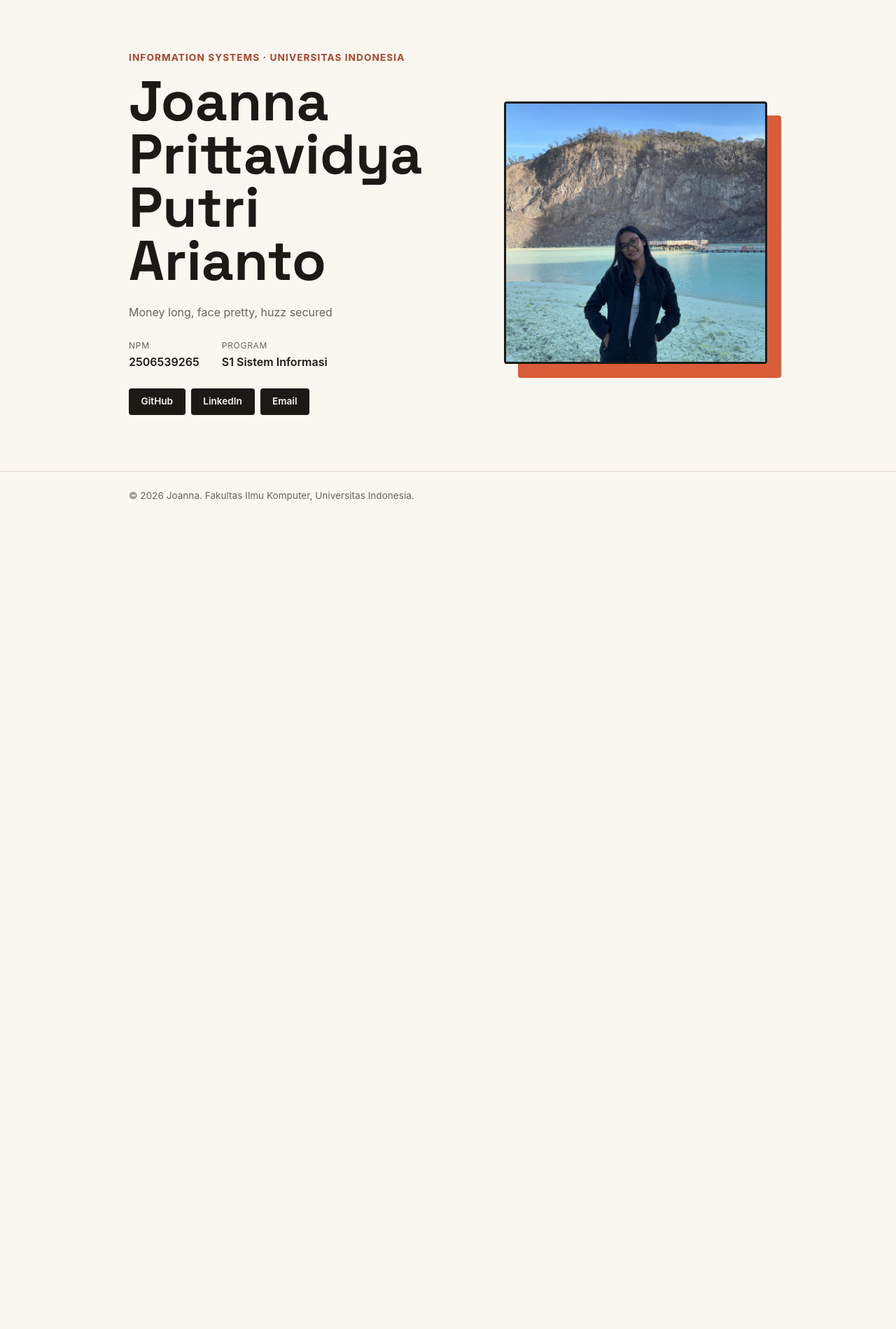
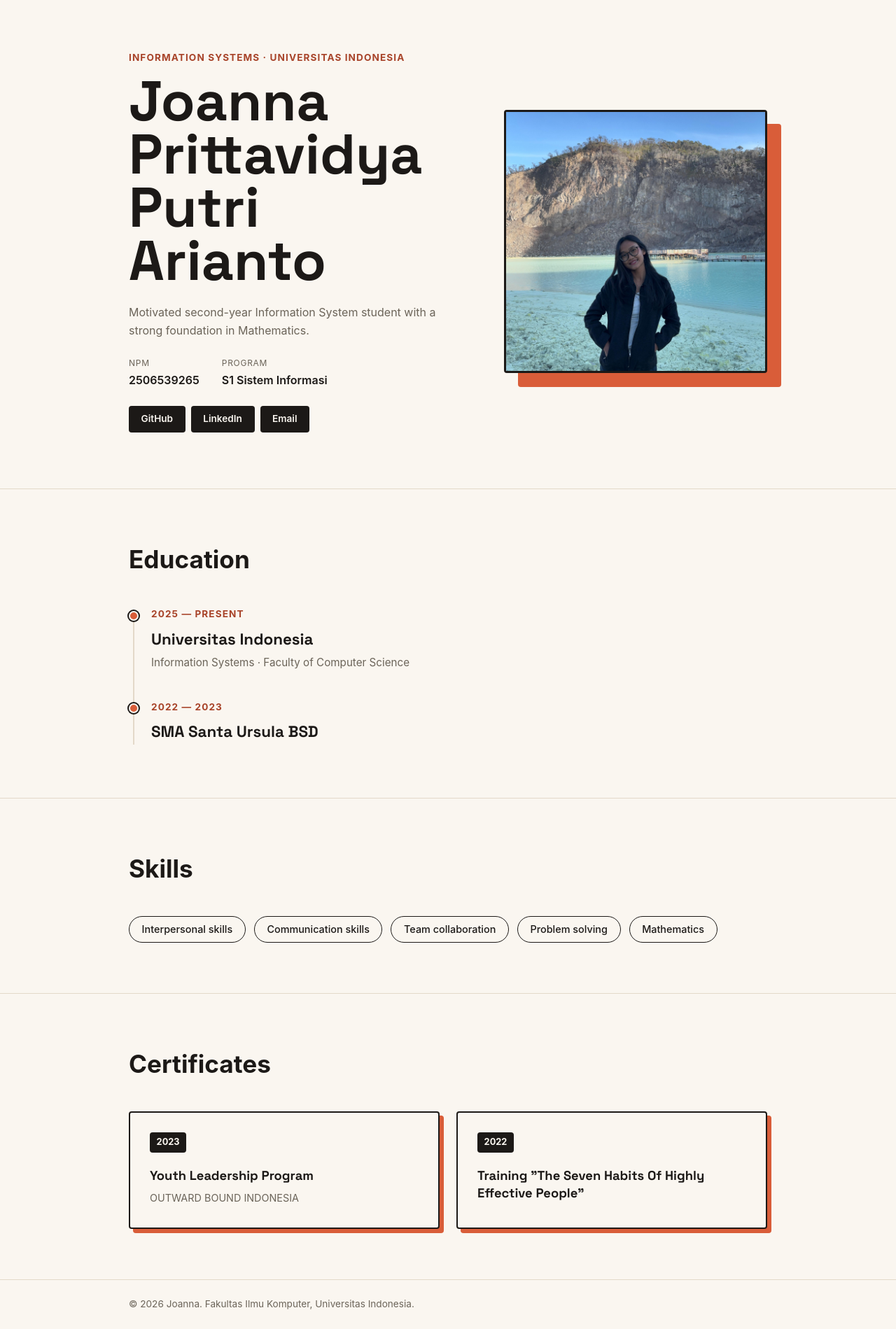
Before and after one commit to prittavidya/myportofolio, a Django app: page / in a window 1280 px wide. Shown: the part 74-1973 px from the top of the page at 70% size. Before the commit the page ends 790 px from the top, so only its background shows below. Run offline with Django 5.2, Linux system fonts and the light colour scheme.

Commit message:
Menambahkan sections education, skills, dan certificates

```diff
--- a/static/css/style.css
+++ b/static/css/style.css
@@ -193,3 +193,140 @@ h1, .brand {
     margin: 0 auto;
     padding: 0 1.5rem;
 }
+
+.section {
+    padding: 4.5rem 0;
+    border-top: 1px solid var(--line);
+}
+
+.section-title {
+    font-size: 2.2rem;
+    margin-bottom: 2.5rem;
+    color: var(--ink);
+}
+
+.timeline {
+    position: relative;
+    padding-left: 2rem;
+}
+
+.timeline::before {
+    content: '';
+    position: absolute;
+    left: 0.35rem;
+    top: 0.5rem;
+    bottom: 0;
+    width: 2px;
+    background-color: var(--line);
+}
+
+.timeline-item {
+    position: relative;
+    margin-bottom: 2.5rem;
+}
+
+.timeline-item:last-child {
+    margin-bottom: 0;
+}
+
+.timeline-dot {
+    position: absolute;
+    left: -2rem;
+    top: 0.35rem;
+    width: 14px;
+    height: 14px;
+    border-radius: 50%;
+    background-color: var(--accent);
+    border: 2px solid var(--paper);
+    box-shadow: 0 0 0 2px var(--ink);
+}
+
+.timeline-date {
+    font-size: 0.85rem;
+    font-weight: 700;
+    color: var(--accent-dark);
+    letter-spacing: 0.08em;
+    text-transform: uppercase;
+    display: block;
+    margin-bottom: 0.4rem;
+}
+
+.timeline-school {
+    font-family: "Space Grotesk", sans-serif;
+    font-size: 1.4rem;
+    color: var(--ink);
+    margin-bottom: 0.25rem;
+}
+
+.timeline-degree {
+    color: var(--text-muted);
+    font-size: 0.95rem;
+}
+
+.skills-container {
+    display: flex;
+    flex-wrap: wrap;
+    gap: 0.75rem;
+}
+
+.skill-tag {
+    display: inline-block;
+    padding: 0.4rem 1.1rem;
+    font-size: 0.9rem;
+    font-weight: 500;
+    color: var(--ink);
+    background-color: transparent;
+    border: 1px solid var(--ink);
+    border-radius: 100px; /* Gives the pill/tiny rounded shape */
+    transition: all 0.2s ease;
+}
+
+.skill-tag:hover {
+    background-color: var(--ink);
+    color: var(--paper);
+    transform: translateY(-2px);
+}
+
+.certificates-grid {
+    display: grid;
+    grid-template-columns: repeat(auto-fit, minmax(280px, 1fr));
+    gap: 1.5rem;
+}
+
+.cert-card {
+    padding: 1.75rem;
+    border: 2px solid var(--ink);
+    border-radius: var(--radius);
+    background-color: var(--paper);
+    box-shadow: 6px 6px 0 var(--accent);
+    transition: transform 0.2s ease, box-shadow 0.2s ease;
+}
+
+.cert-card:hover {
+    transform: translate(-2px, -2px);
+    box-shadow: 8px 8px 0 var(--accent);
+}
+
+.cert-year {
+    display: inline-block;
+    background-color: var(--ink);
+    color: var(--paper);
+    font-size: 0.8rem;
+    font-weight: 700;
+    padding: 0.25rem 0.6rem;
+    border-radius: var(--radius);
+    margin-bottom: 1.25rem;
+}
+
+.cert-title {
+    font-family: "Space Grotesk", sans-serif;
+    font-size: 1.15rem;
+    line-height: 1.4;
+    margin-bottom: 0.5rem;
+    color: var(--ink);
+}
+
+.cert-org {
+    color: var(--text-muted);
+    font-size: 0.9rem;
+}
--- a/templates/index.html
+++ b/templates/index.html
@@ -31,7 +31,7 @@
                     <img class="avatar" src="/static/img/joanna.jpeg" alt="Photo of Joanna">
                 </div>
                 <div class="hero-details">
-                    <p class="bio">Money long, face pretty, huzz secured</p>
+                    <p class="bio">Motivated second-year Information System student with a strong foundation in Mathematics.</p>
                     <dl class="meta-list">
                         <div class="meta-row">
                             <dt>NPM</dt>
@@ -50,6 +50,57 @@
                 </div>
             </div>
         </section>
+        <section class="section" id="education">
+            <div class="container">
+                <h2 class="section-title">Education</h2>
+                <div class="timeline">
+                    <!-- Timeline Item 1 -->
+                    <div class="timeline-item">
+                        <div class="timeline-dot"></div>
+                        <div class="timeline-content">
+                            <span class="timeline-date">2025 &mdash; Present</span>
+                            <h3 class="timeline-school">Universitas Indonesia</h3>
+                            <p class="timeline-degree">Information Systems &middot; Faculty of Computer Science</p>
+                        </div>
+                    </div>
+                    <div class="timeline-item">
+                        <div class="timeline-dot"></div>
+                        <div class="timeline-content">
+                            <span class="timeline-date">2022 &mdash; 2023</span>
+                            <h3 class="timeline-school">SMA Santa Ursula BSD</h3>
+                        </div>
+                    </div>
+                </div>
+            </div>
+        </section>
+        <section class="section" id="skills">
+            <div class="container">
+                <h2 class="section-title">Skills</h2>
+                <div class="skills-container">
+                    <span class="skill-tag">Interpersonal skills</span>
+                    <span class="skill-tag">Communication skills</span>
+                    <span class="skill-tag">Team collaboration</span>
+                    <span class="skill-tag">Problem solving</span>
+                    <span class="skill-tag">Mathematics</span>
+                </div>
+            </div>
+        </section>
+        <section class="section" id="certificates">
+            <div class="container">
+                <h2 class="section-title">Certificates</h2>
+                <div class="certificates-grid">
+                    <div class="cert-card">
+                        <span class="cert-year">2023</span>
+                        <h3 class="cert-title">Youth Leadership Program</h3>
+                        <p class="cert-org">OUTWARD BOUND INDONESIA</p>
+                    </div>
+                    <div class="cert-card">
+                        <span class="cert-year">2022</span>
+                        <h3 class="cert-title">Training "The Seven Habits Of Highly Effective People"</h3>
+                    </div>
+                </div>
+            </div>
+        </section>
     </main>
 
     <footer class="site-footer">
```
Also changed, not shown: README.md.
